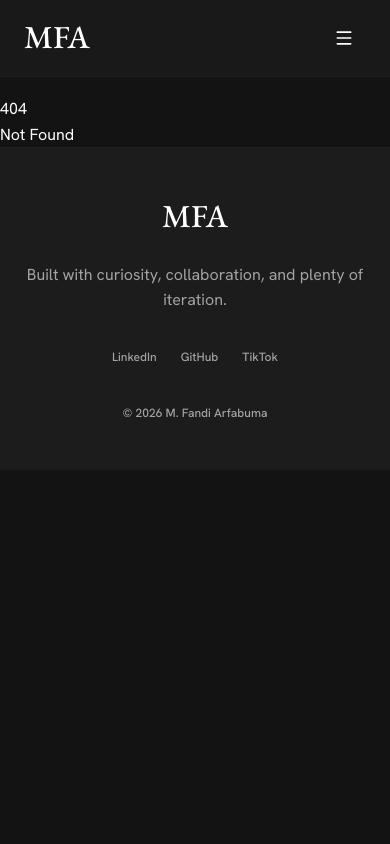
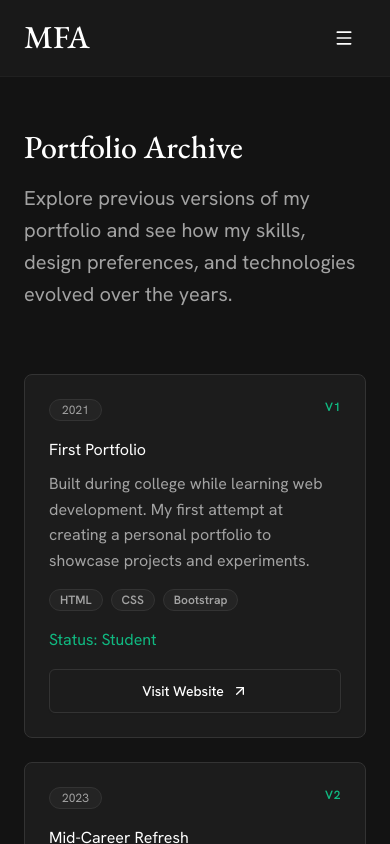
Before and after one commit to fandiarfa26/arfa-dev, a SvelteKit app: page /archive in a window 390 px wide. Before the commit this address had no page. Shown: the top 844 px of the page. Built offline with nearby package versions, Linux system fonts and the light colour scheme.

Commit message:
feat: add archive page with responsive card grid

```diff
--- /dev/null
+++ b/src/routes/archive/+page.svelte
@@ -0,0 +1,79 @@
+<script lang="ts">
+  import Container from '$lib/components/shared/Container.svelte';
+  import Tag from '$lib/components/shared/Tag.svelte';
+  import { ArrowUpRight } from 'lucide-svelte';
+  import type { PageData } from './$types';
+
+  let { data }: { data: PageData } = $props();
+</script>
+
+<svelte:head>
+  <title>{data.title}</title>
+  <meta name="description" content={data.description} />
+  <meta property="og:image" content="/images/profile.webp" />
+</svelte:head>
+
+<Container>
+  <div class="pt-8 pb-section-gap">
+    <h1
+      class="font-headline-lg-mobile text-headline-lg-mobile sm:font-headline-lg sm:text-headline-lg md:font-display md:text-display text-primary mb-4"
+    >
+      Portfolio Archive
+    </h1>
+    <p class="font-body-lg text-body-lg text-on-surface-variant max-w-2xl mb-16">
+      Explore previous versions of my portfolio and see how my skills, design
+      preferences, and technologies evolved over the years.
+    </p>
+
+    <div class="grid grid-cols-1 md:grid-cols-2 lg:grid-cols-3 gap-6">
+      {#each data.archives as item}
+        <article
+          class="border border-outline-variant rounded-xl p-6 bg-surface flex flex-col gap-4"
+        >
+          <div class="flex items-start justify-between gap-3">
+            <span
+              class="inline-flex items-center rounded-full bg-surface-container border border-outline-variant px-3 py-0.5 font-label-sm text-xs text-on-surface-variant"
+            >
+              {item.year}
+            </span>
+            <span
+              class="font-label-sm text-label-sm text-secondary font-semibold uppercase tracking-wider"
+            >
+              {item.version}
+            </span>
+          </div>
+
+          <div>
+            <h2 class="font-headline-sm text-headline-sm text-primary mb-2">
+              {item.title}
+            </h2>
+            <p class="font-body-md text-body-md text-on-surface-variant">
+              {item.description}
+            </p>
+          </div>
+
+          <div class="flex flex-wrap gap-2">
+            {#each item.tech as tech}
+              <Tag>{tech}</Tag>
+            {/each}
+          </div>
+
+          <p class="font-body-sm text-body-sm text-secondary mt-auto">
+            Status: {item.status}
+          </p>
+
+          <a
+            href={item.url}
+            target="_blank"
+            rel="noopener noreferrer"
+            aria-label="{item.title} — opens in new tab"
+            class="inline-flex items-center justify-center gap-2 whitespace-nowrap rounded-md text-sm font-medium ring-offset-background transition-colors focus-visible:outline-none focus-visible:ring-2 focus-visible:ring-secondary focus-visible:ring-offset-2 active:scale-[0.97] h-11 px-6 shadow-sm border border-outline-variant bg-transparent hover:bg-surface-container hover:text-primary w-full"
+          >
+            Visit Website
+            <ArrowUpRight class="w-4 h-4" />
+          </a>
+        </article>
+      {/each}
+    </div>
+  </div>
+</Container>
```
